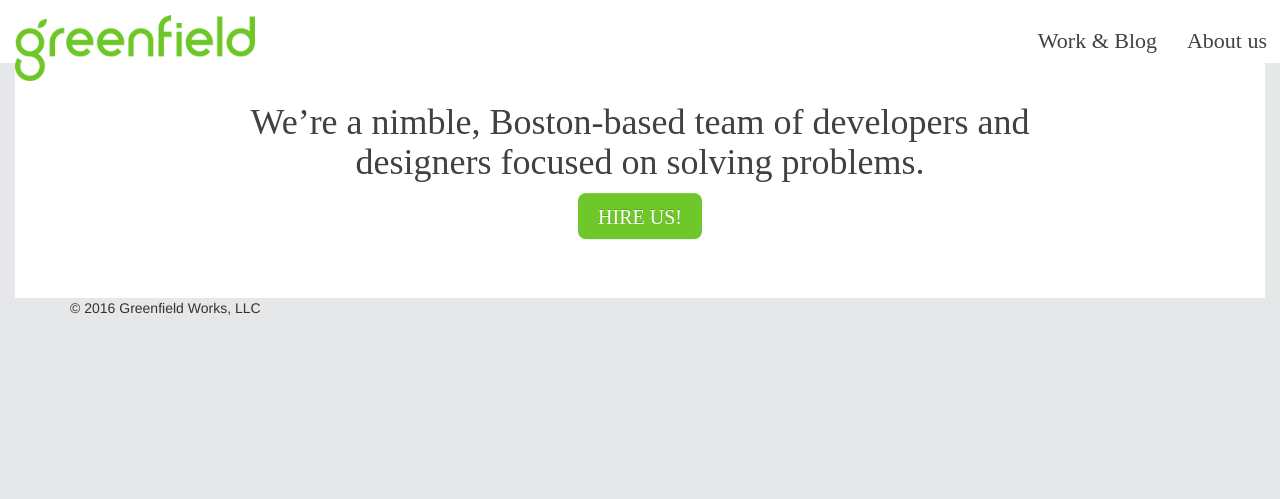
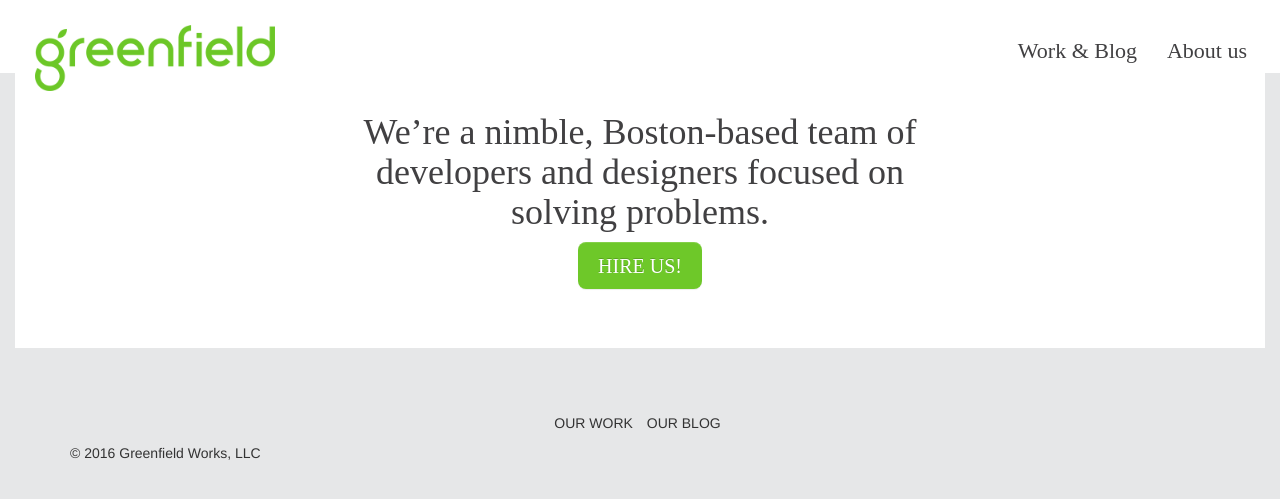
Before and after one commit to greenfieldhq/greenfieldhq.github.io, a Jekyll site: the page built from index.md, in a window 1280 px wide. Shown: the top 499 px of the page. Built offline with Jekyll 4.4.1, drawn with Linux system fonts in a browser that asks for light colours; nearby versions of some CDN libraries; some web fonts are replaced; library files that are not in the unit come from our copies.

Commit message:
random design tweaks

```diff
--- a/assets/css/greenfield.scss
+++ b/assets/css/greenfield.scss
@@ -12,19 +12,27 @@ body {
   background-color: $gray-light;
 }
 
-h1 {
+h1, h2, h3 {
   color: $gray-base;
-  font-family: 'Proxima Nova Italic';
+  font-family: 'Celias Bold';
 }
 
 section.header {
   background-color: #FFF;
   width: 100%;
   padding-bottom: 30px;
+
+  h1 {
+    font-family: 'Proxima Nova Italic';
+  }
 }
 
 section.page-body {
   background-color: $gray-light;
+
+  .title {
+    margin-top: 65px;
+  }
 }
 
 .btn {
@@ -32,10 +40,15 @@ section.page-body {
 }
 
 .btn-primary {
-  background-color: #6EC829;
+  background-color: $brand-primary;
   background-image: none;
   border: none;
   font-family: 'Proxima Nova Italic';
+}
+
+.btn-primary:hover, .btn-primary:focus {
+  background-color: darken( $brand-primary, 5% );
+  background-position: 0 -15px;
 }
 
 .hire-us {
@@ -71,6 +84,7 @@ section.page-body {
   background-image: none;
   -webkit-box-shadow: none;
   box-shadow: none;
+  padding: 10px 20px 0px 20px;
 }
 
 .page-header {
--- a/index.md
+++ b/index.md
@@ -7,7 +7,7 @@ tagline: Supporting tagline
 
 <section class="header">
 <div class="row">
-  <div class="col-xs-offset-2 col-xs-8">
+  <div class="col-xs-offset-2 col-xs-8 col-lg-offset-3 col-lg-6">
     <div class="page-header">
       <h1>
         We’re a nimble, Boston-based team of developers and designers focused on solving problems.
@@ -22,4 +22,12 @@ tagline: Supporting tagline
 
 <section class="page-body">
 
+  <div class="title">
+    <center>
+      <ul class="list-inline">
+        <li>OUR WORK</li>
+        <li>OUR BLOG</li>
+      </ul>
+    </center>
+  </div>
 </section>
```
